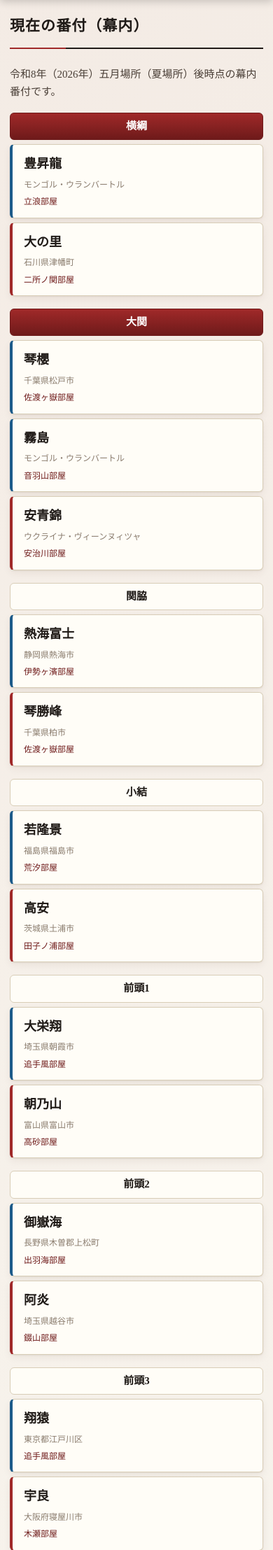
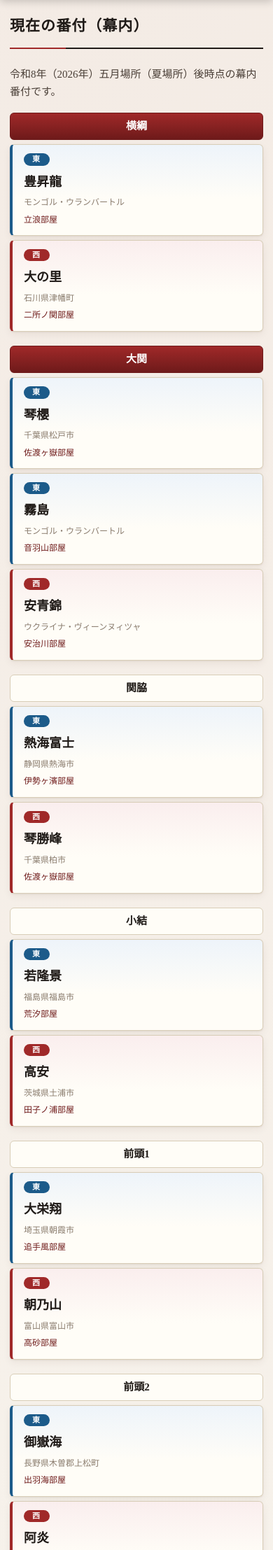
Before and after one commit to tatsuyahanada-eng/MusicLyrics, a PHP site: page / in a window 390 px wide. Shown: the part 93-2308 px from the top of the page at 70% size. Run offline with PHP 8.4, Linux system fonts and the light colour scheme.

Commit message:
Clarify east/west distinction on mobile banzuke
スマホで番付が縦積みになると東西の区別がつきにくいため、各番付セルに
色付きの「東／西」ラベルを追加。PCでは位置で判別できるため非表示とし、
スマホ表示時のみラベル表示＋東西カードに淡い青／赤の色味を付与した。

https://claude.ai/code/session_01WYxAbkgWRaNsUtqteQUiJ8

```diff
--- a/sumo/app.js
+++ b/sumo/app.js
@@ -114,8 +114,10 @@ function banzukeRow(eastList, rank, westList, isTop) {
 
 function banzukeCell(rikishi, sideClass) {
   const stable = getStableById(rikishi.stableId);
+  const sideLabel = rikishi.side === '東' ? '東' : '西';
   return `
     <div class="banzuke-cell ${sideClass}">
+      <span class="side-tag ${sideClass}">${sideLabel}</span>
       <div class="name"><a href="#/rikishi/${rikishi.id}">${escapeHtml(rikishi.name)}</a></div>
       <div class="sub">${escapeHtml(rikishi.birthplace)}</div>
       <div class="sub">${stable ? `<a href="#/stable/${stable.id}">${escapeHtml(stable.name)}</a>` : ''}</div>
--- a/sumo/style.css
+++ b/sumo/style.css
@@ -242,6 +242,28 @@ h2.section-title {
   border-right: 4px solid var(--color-west);
   text-align: right;
   align-items: flex-end;
+}
+
+/* 東西ラベル（PCでは位置で判別できるため非表示、スマホで表示） */
+.banzuke-cell .side-tag {
+  display: none;
+  font-size: 11px;
+  font-weight: 700;
+  line-height: 1.4;
+  padding: 1px 12px;
+  border-radius: 999px;
+  color: #fff;
+  letter-spacing: 0.15em;
+}
+
+.banzuke-cell.east .side-tag {
+  background: var(--color-east);
+  align-self: flex-start;
+}
+
+.banzuke-cell.west .side-tag {
+  background: var(--color-west);
+  align-self: flex-end;
 }
 
 .banzuke-cell .name {
@@ -632,7 +654,7 @@ h2.section-title {
   .banzuke-row {
     grid-template-columns: 1fr;
     gap: 6px;
-    margin-bottom: 18px;
+    margin-bottom: 20px;
   }
   .banzuke-rank {
     order: -1;
@@ -644,11 +666,23 @@ h2.section-title {
   .banzuke-side {
     gap: 6px;
   }
+  /* スマホでは東西を色とラベルで明示 */
+  .banzuke-cell .side-tag {
+    display: inline-block;
+    margin-bottom: 4px;
+  }
+  .banzuke-cell.east {
+    background: linear-gradient(180deg, #eef4fa 0%, var(--color-paper) 60%);
+  }
   .banzuke-cell.west {
     text-align: left;
     align-items: flex-start;
+    background: linear-gradient(180deg, #faeeee 0%, var(--color-paper) 60%);
     border-right: 1px solid var(--color-border);
     border-left: 4px solid var(--color-west);
+  }
+  .banzuke-cell.west .side-tag {
+    align-self: flex-start;
   }
 
   /* ツールバーは縦並び・全幅 */
```
